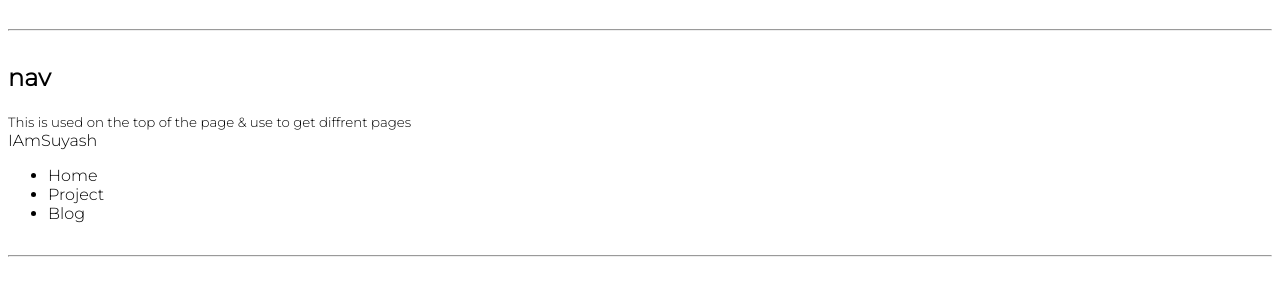
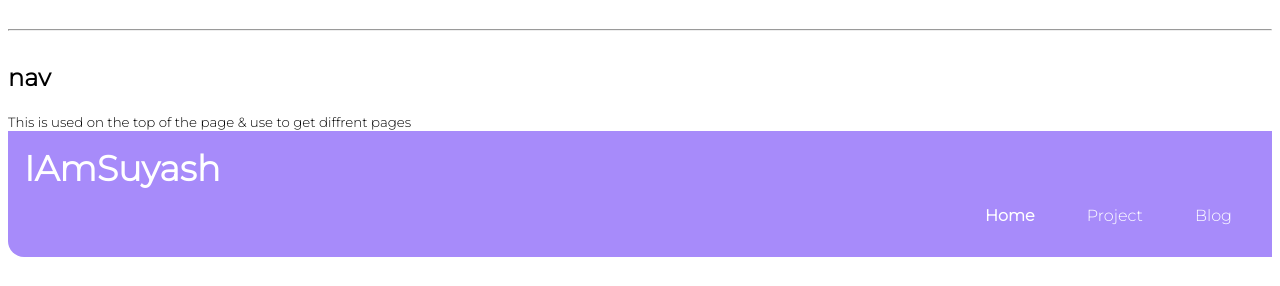
Before and after one commit to Nsuyash/First-Portfolio, a plain HTML site: page index.html in a window 1280 px wide. Shown: the part 987-1273 px from the top of the page. Drawn offline with Linux system fonts and the light colour scheme.

Commit message:
navigation updated

```diff
--- a/index.html
+++ b/index.html
@@ -54,17 +54,17 @@
 
     <h2>nav</h2>
     <small>This is used on the top of the page & use to get diffrent pages</small>
-    <nav>
-        <div>IAmSuyash</div>
-        <ul>
-            <li>
-                <a herf="/">Home</a>
+    <nav class="navigation">
+        <div class="nav-brand">IAmSuyash</div>
+        <ul class="list-non-bullet nav-pills">
+            <li class="list-item-inline">
+                <a class="link link-active" href="/">Home</a>
             </li>
-            <li>
-                <a herf="/">Project</a>
+            <li class="list-item-inline">
+                <a class="link" href="/">Project</a>
             </li>
-            <li>
-                <a herf="">Blog</a>
+            <li class="list-item-inline">
+                <a class="link" href="">Blog</a>
             </li>
         </ul>
     </nav>
--- a/styles.css
+++ b/styles.css
@@ -51,3 +51,23 @@ hr{
     display: inline;
     padding: 0rem 0.5rem;
 }
+/* navigation */
+.navigation .nav-brand{
+    font-weight: bold;
+    font-size: 2.2rem;
+}
+.navigation{
+    background-color: var(--primary-color);
+    color: white;
+    padding: 1rem;
+    border-bottom-left-radius: 1rem;
+}
+.navigation .nav-pills{
+    text-align: right;
+}
+.navigation .link{
+    color: white;
+}
+.navigation .link-active{
+    font-weight: bold;
+}
```
